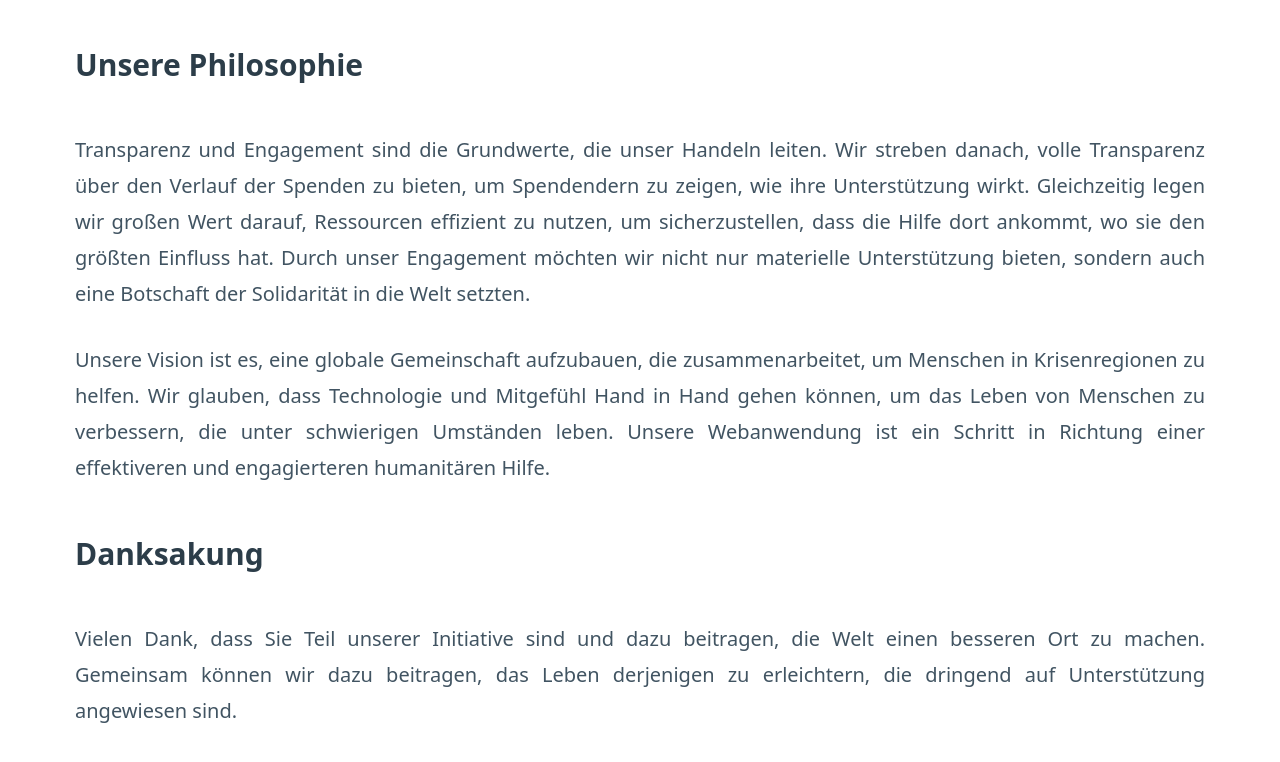
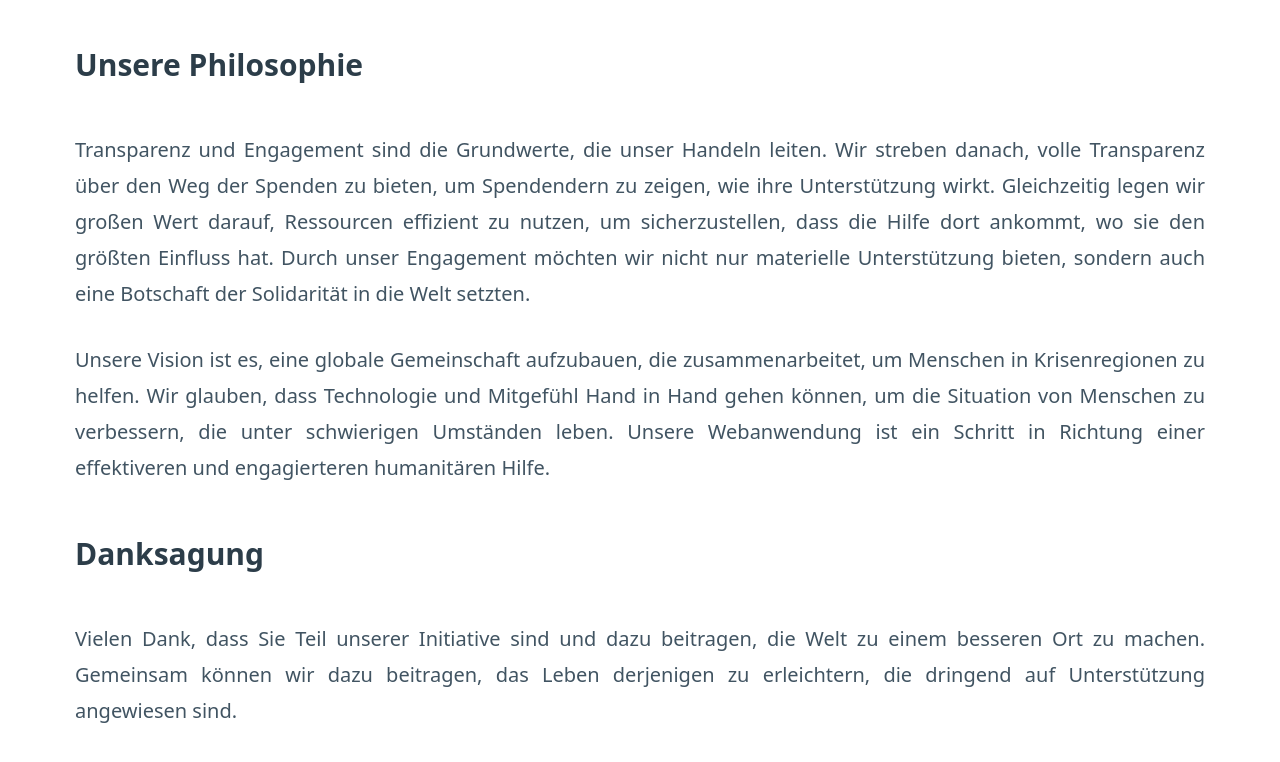
Before and after one commit to Ayoub98/Elespende, a plain HTML site: page ueber-uns.html in a window 1280 px wide. Shown: the part 1281-2043 px from the top of the page. Drawn offline with nearby package versions, Linux system fonts and the light colour scheme.

Commit message:
finale Korrektur
Projekt abgeschlossen.

```diff
--- a/ueber-uns.html
+++ b/ueber-uns.html
@@ -63,20 +63,20 @@
             <h3>Unsere Philosophie</h3>
             <p>
                 Transparenz und Engagement sind die Grundwerte, die unser Handeln leiten. Wir streben danach,
-                volle Transparenz über den Verlauf der Spenden zu bieten, um Spendendern zu zeigen, wie ihre Unterstützung
+                volle Transparenz über den Weg der Spenden zu bieten, um Spendendern zu zeigen, wie ihre Unterstützung
                 wirkt. Gleichzeitig legen wir großen Wert darauf, Ressourcen effizient zu nutzen, um sicherzustellen, dass
                 die Hilfe dort ankommt, wo sie den größten Einfluss hat. Durch unser Engagement möchten wir nicht nur materielle
                 Unterstützung bieten, sondern auch eine Botschaft der Solidarität in die Welt setzten.
             </p>
             <p>
                 Unsere Vision ist es, eine globale Gemeinschaft aufzubauen, die zusammenarbeitet, um Menschen in Krisenregionen
-                zu helfen. Wir glauben, dass Technologie und Mitgefühl Hand in Hand gehen können, um das Leben von Menschen zu
+                zu helfen. Wir glauben, dass Technologie und Mitgefühl Hand in Hand gehen können, um die Situation von Menschen zu
                 verbessern, die unter schwierigen Umständen leben.
                 Unsere Webanwendung ist ein Schritt in Richtung einer effektiveren und engagierteren humanitären Hilfe.
             </p>
-            <h3>Danksakung</h3>
+            <h3>Danksagung</h3>
             <p>
-                Vielen Dank, dass Sie Teil unserer Initiative sind und dazu beitragen, die Welt einen besseren Ort zu machen.
+                Vielen Dank, dass Sie Teil unserer Initiative sind und dazu beitragen, die Welt zu einem besseren Ort zu machen.
                 Gemeinsam können wir dazu beitragen, das Leben derjenigen zu erleichtern, die dringend auf Unterstützung angewiesen sind.
             </p>
         </section>
```
